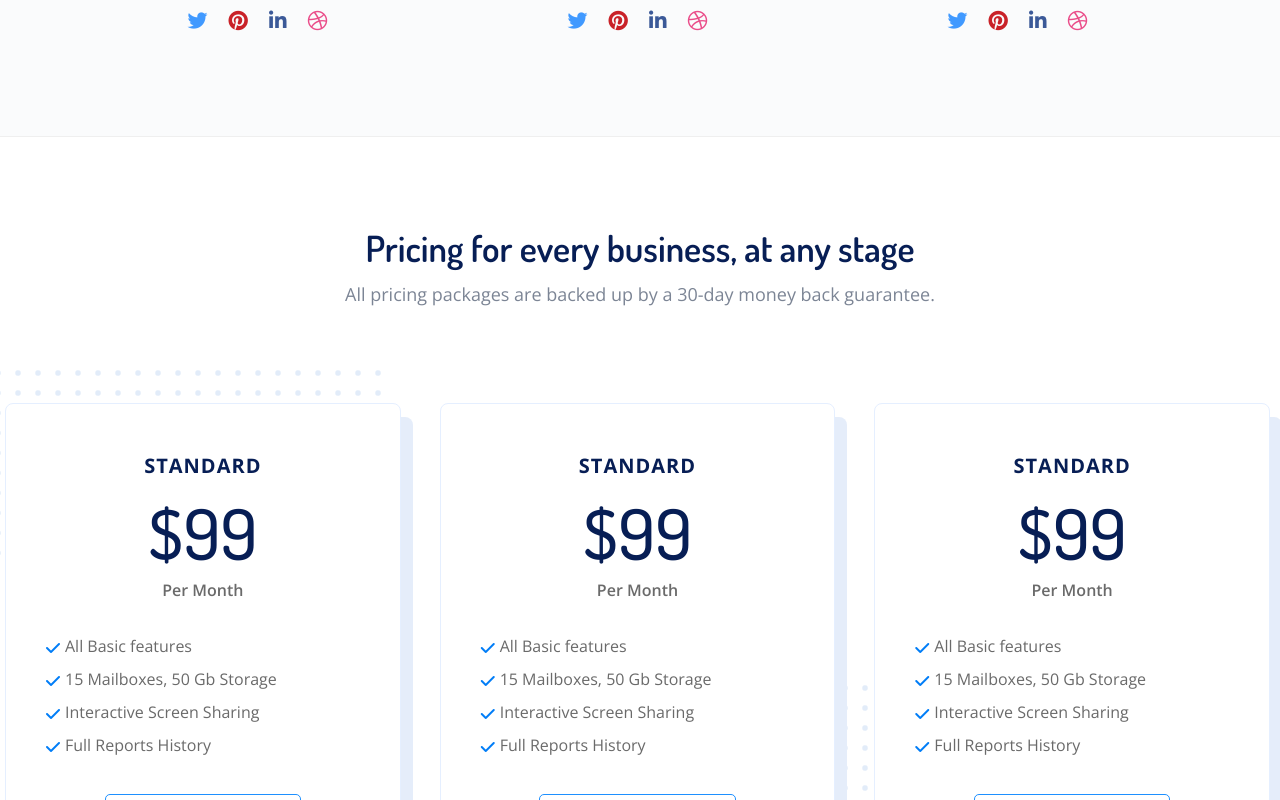
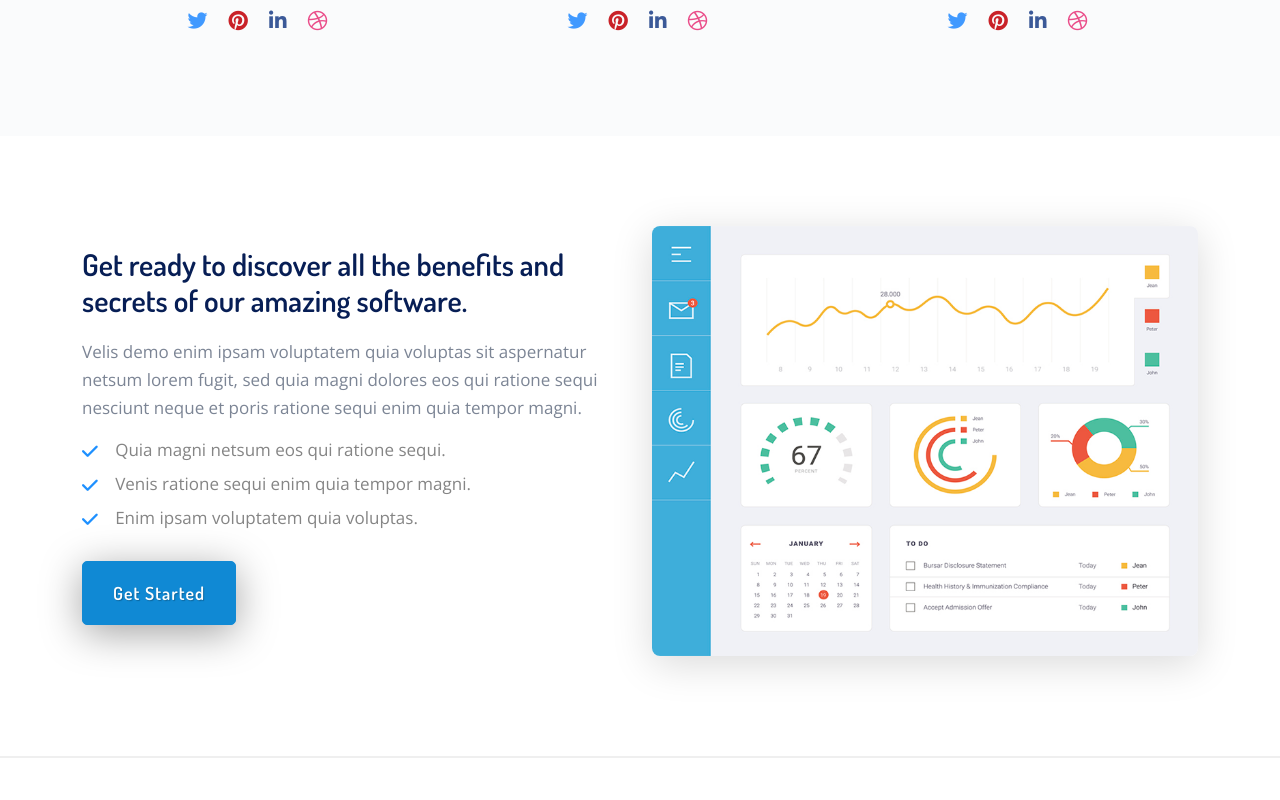
Before and after one commit to GODZ-k/saas, a React (Vite) app: page / in a window 1280 px wide. Shown: the part 5640-6440 px from the top of the page. Built offline with nearby package versions, Linux system fonts and the light colour scheme; some icons are missing.

Commit message:
benifit page

```diff
--- a/src/App.jsx
+++ b/src/App.jsx
@@ -1,5 +1,5 @@
 import React from 'react'
-import { About, Banner, Blog, Contact, DempBanner, Features, Footer, Header, HeroSec, Info, Price, Promotion, Questions, Team } from './Components'
+import { About, Banner, Benifits, Blog, Contact, DempBanner, Features, Footer, Header, HeroSec, Info, Price, Promotion, Questions, Team } from './Components'
 
 
 function App() {
@@ -14,6 +14,7 @@ function App() {
 <Banner/>
 <Features/>
 <Team/>
+<Benifits/>
 <Price/>
 <DempBanner/>
 <Questions/>
--- /dev/null
+++ b/src/Components/Benifits/Benifits.jsx
@@ -0,0 +1,27 @@
+import React from 'react'
+
+function Benifits() {
+  return (
+    <section class="section-white section-bottom-border">
+        <div class="container">
+            <div class="row">
+                <div class="col-md-6 padding-top-20">
+                    <h3>Get ready to discover all the benefits and secrets of our amazing software.</h3>
+                    <p>Velis demo enim ipsam voluptatem quia voluptas sit aspernatur netsum lorem fugit, sed quia magni dolores eos qui ratione sequi nesciunt neque et poris ratione sequi enim quia tempor magni.</p>
+                    <ul class="benefits">
+                        <li><i class="fa fa-check"></i> Quia magni netsum eos qui ratione sequi.</li>
+                        <li><i class="fa fa-check"></i> Venis ratione sequi enim quia tempor magni.</li>
+                        <li><i class="fa fa-check"></i> Enim ipsam voluptatem quia voluptas.</li>
+                    </ul>
+                    <a href="#contact" class="btn-blue scrool">Get Started</a>
+                </div>
+                <div class="col-md-6">
+                    <img src="graph.png" class="hero-image width-100 box-shadow" alt="pic"/>
+                </div>
+            </div>
+        </div>
+    </section>
+  )
+}
+
+export default Benifits
--- a/src/Components/Header/Header.css
+++ b/src/Components/Header/Header.css
@@ -37,7 +37,7 @@
         justify-content: flex-start;
         z-index: 1000;
         background: white;
-        padding: 14% 4%;
+        padding: 14% 5%;
         height: 100vh;
 
     }
--- a/src/Components/index.js
+++ b/src/Components/index.js
@@ -17,6 +17,7 @@ import Blog from "./Blog/Blog";
 import Price from "./Price/Price";
 import BlogCard from "./Blog/BlogCard";
 import ProfileCard from "./Team/ProfileCard";
+import Benifits from "./Benifits/Benifits";
 
 export {
     Header,
@@ -37,5 +38,6 @@ export {
     Blog,
     DempBanner,
     BlogCard,
-    ProfileCard
+    ProfileCard,
+    Benifits
 }
```
Also changed, not shown: public/graph.png (added).
